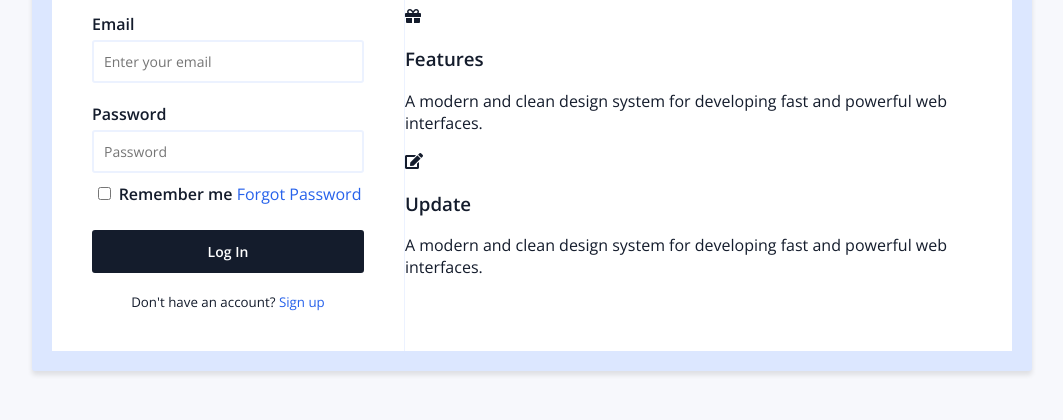
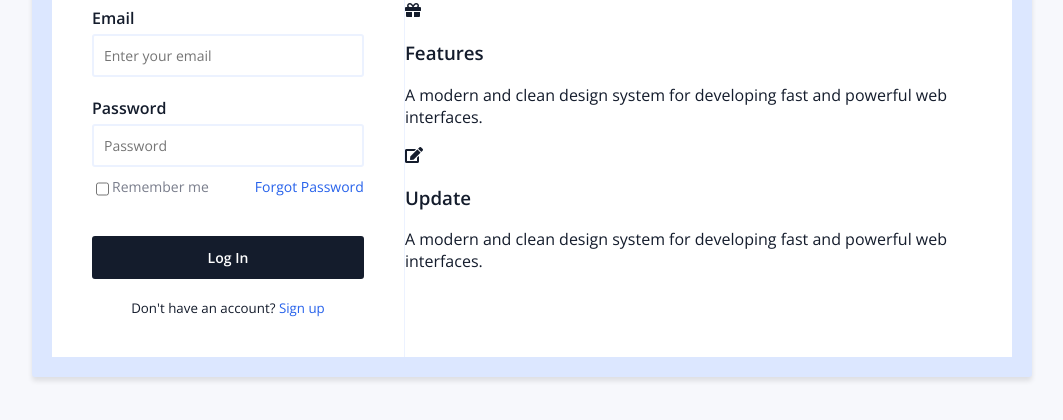
Before and after one commit to Annie-Huang/ui_components, a website: page 2_login/index.html in a window 1280 px wide. Shown: the part 294-714 px from the top of the page, without its empty margins (108-1171 px from the left). Drawn offline with nearby package versions, Linux system fonts and the light colour scheme.

Commit message:
Styled the checkbox row

```diff
--- a/2_login/style.css
+++ b/2_login/style.css
@@ -64,6 +64,24 @@ input:not([type='checkbox']) {
     width: 100%; /* To push it into a new row */
 }
 
+.checkbox-container {
+    display: flex;
+    justify-content: space-between;
+    font-size: 14px;
+    margin-bottom: 15px;
+    width: 100%;
+}
+
+.checkbox-container label {
+    color: #7a7e8c;
+    font-weight: normal;
+}
+
+.checkbox-container a {
+    margin-left: auto; /* This will push the element to align to the right */
+}
+
+
 .btn {
     cursor: pointer;
     background-color: #141c2c;
```
